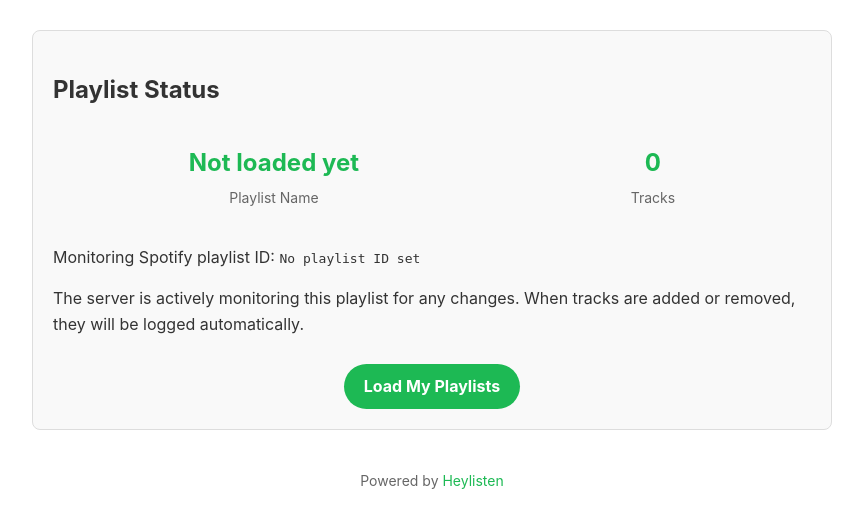
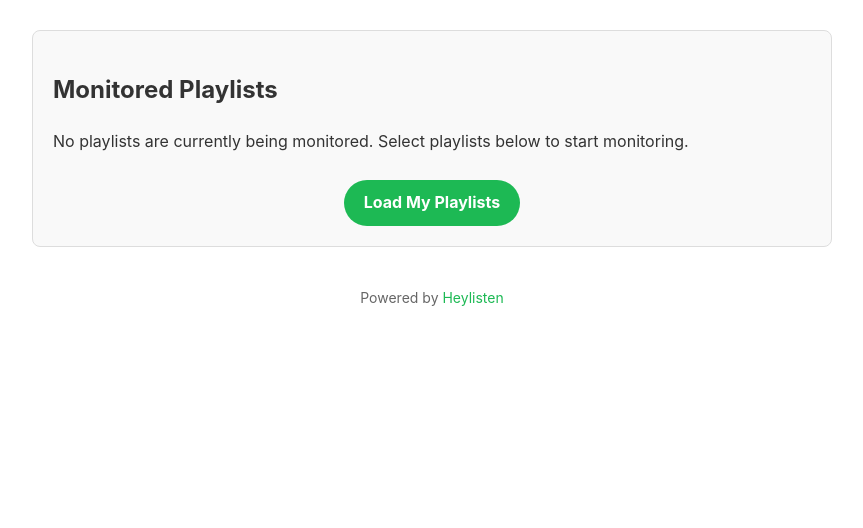
Before and after one commit to barbatron/spotify-hey-listen, a FastAPI app: page / in a window 1280 px wide. Shown: the part 140-668 px from the top of the page, without its empty margins (208-1071 px from the left). Run offline with FastAPI, Linux system fonts and the light colour scheme.

Commit message:
feat: add json database of monitored playlists

```diff
--- a/heylisten/web.py
+++ b/heylisten/web.py
@@ -3,7 +3,7 @@ from pathlib import Path
 from typing import Optional, List, Dict, Any
 from urllib.parse import urlencode
 
-from fastapi import FastAPI, Request, HTTPException, Depends
+from fastapi import FastAPI, Request, HTTPException, Depends, Form
 from fastapi.responses import HTMLResponse, RedirectResponse
 from fastapi.staticfiles import StaticFiles
 from fastapi.templating import Jinja2Templates
@@ -49,24 +49,39 @@ def get_auth_manager():
 @app.get("/", response_class=HTMLResponse)
 async def root(request: Request):
     """Render the main page."""
-    playlist_name = "Not loaded yet"
-    track_count = 0
+    stats = []
 
-    if playlist_monitor and playlist_monitor.cached_playlist:
-        playlist_name = playlist_monitor.cached_playlist.get("name", "Unknown Playlist")
-        track_count = len(playlist_monitor.cached_playlist.get("tracks", []))
+    # Get all monitored playlists
+    monitored_playlists = []
+    if playlist_monitor:
+        monitored_playlists = playlist_monitor.db.get_playlists()
+        for playlist in monitored_playlists:
+            playlist_id = playlist["id"]
+            if playlist_id in playlist_monitor.cached_playlists:
+                cached_data = playlist_monitor.cached_playlists[playlist_id]
+                stats.append(
+                    {
+                        "id": playlist_id,
+                        "name": cached_data.get("name", "Unknown Playlist"),
+                        "track_count": len(cached_data.get("tracks", [])),
+                    }
+                )
 
     # Get user playlists if available
-    playlists = user_playlists.get("current", [])
+    available_playlists = user_playlists.get("current", [])
+
+    # Mark which playlists are being monitored
+    monitored_ids = [p["id"] for p in monitored_playlists]
+    for playlist in available_playlists:
+        playlist["monitored"] = playlist["id"] in monitored_ids
 
     return templates.TemplateResponse(
         "index.html",
         {
             "request": request,
-            "playlist_name": playlist_name,
-            "track_count": track_count,
-            "playlist_id": os.getenv("SPOT_PLAYLIST_ID", "No playlist ID set"),
-            "playlists": playlists,
+            "stats": stats,
+            "monitored_count": len(monitored_playlists),
+            "playlists": available_playlists,
         },
     )
 
@@ -118,12 +133,12 @@ async def load_playlists():
         # Fetch user playlists with pagination
         playlists = []
         results = sp.current_user_playlists(limit=50)
-        playlists.extend(results['items'])
+        playlists.extend(results["items"])
 
         # Handle pagination to get all playlists
-        while results['next']:
+        while results["next"]:
             results = sp.next(results)
-            playlists.extend(results['items'])
+            playlists.extend(results["items"])
 
         logger.info(f"Fetched a total of {len(playlists)} playlists for user {user_data['id']}")
 
@@ -148,7 +163,9 @@ async def load_playlists():
         # Store playlists in memory
         user_playlists["current"] = collab_playlists
 
-        logger.info(f"Loaded {len(collab_playlists)} collaborative/owned playlists for user {user_data['id']}")
+        logger.info(
+            f"Loaded {len(collab_playlists)} collaborative/owned playlists for user {user_data['id']}"
+        )
 
         # Redirect back to main page
         return RedirectResponse(url="/")
@@ -157,17 +174,61 @@ async def load_playlists():
         return {"error": str(e)}
 
 
-@app.get("/select-playlist/{playlist_id}")
-async def select_playlist(playlist_id: str):
-    """Update the monitored playlist."""
+@app.post("/update-monitored-playlists")
+async def update_monitored_playlists(request: Request):
+    """Update which playlists should be monitored."""
     if not playlist_monitor:
         raise HTTPException(status_code=500, detail="Playlist monitor not initialized")
 
     try:
-        # Update environment variable (for persistence after restart)
-        os.environ["SPOT_PLAYLIST_ID"] = playlist_id
+        form_data = await request.form()
+        selected_ids = form_data.getlist("playlist_ids")
 
-        # Set the new playlist in the monitor
+        if not selected_ids:
+            # Form data might be structured differently
+            selected_ids = []
+            for key, value in form_data.items():
+                if key.startswith("playlist_") and value == "on":
+                    # Extract playlist ID from the checkbox name (playlist_XXXX)
+                    playlist_id = key.split("_")[1]
+                    selected_ids.append(playlist_id)
+
+        logger.info(f"Updating monitored playlists: {selected_ids}")
+
+        # Update the database with selected playlists
+        all_playlists = user_playlists.get("current", [])
+        playlist_monitor.db.update_monitored_playlists(selected_ids, all_playlists)
+
+        # Perform an immediate check
+        playlist_monitor.check_for_changes()
+
+        return RedirectResponse(url="/", status_code=303)  # POST-redirect-GET pattern
+    except Exception as e:
+        logger.error(f"Error updating monitored playlists: {e}")
+        raise HTTPException(status_code=500, detail=str(e))
+
+
+@app.get("/select-playlist/{playlist_id}")
+async def select_playlist(playlist_id: str):
+    """Update the monitored playlist (legacy endpoint)."""
+    if not playlist_monitor:
+        raise HTTPException(status_code=500, detail="Playlist monitor not initialized")
+
+    try:
+        # Find the playlist in the available playlists
+        playlist_data = None
+        for playlist in user_playlists.get("current", []):
+            if playlist["id"] == playlist_id:
+                playlist_data = playlist
+                break
+
+        if not playlist_data:
+            raise HTTPException(status_code=404, detail="Playlist not found")
+
+        # Add to database
+        playlist_monitor.db.add_playlist(playlist_data)
+
+        # For backward compatibility
         playlist_monitor.playlist_id = playlist_id
 
         # Perform an immediate check
--- a/pyproject.toml
+++ b/pyproject.toml
@@ -15,6 +15,7 @@ dotenv = "^0.9.9"
 fastapi = "^0.110.0"
 uvicorn = "^0.29.0"
 jinja2 = "^3.1.3"
+python-multipart = "^0.0.9"
 
 [tool.poetry.group.dev.dependencies]
 ruff = "^0.1.0"
--- a/templates/index.html
+++ b/templates/index.html
@@ -127,50 +160,75 @@
     </div>
 
     <div class="container">
-      <h2>Playlist Status</h2>
+      <h2>Monitored Playlists</h2>
+
+      {% if stats %}
       <div class="stats">
+        {% for playlist in stats %}
         <div class="stat-item">
-          <div class="stat-value">{{ playlist_name }}</div>
-          <div class="stat-label">Playlist Name</div>
+          <div class="stat-value">{{ playlist.name }}</div>
+          <div class="stat-label">{{ playlist.track_count }} tracks</div>
         </div>
-        <div class="stat-item">
-          <div class="stat-value">{{ track_count }}</div>
-          <div class="stat-label">Tracks</div>
-        </div>
+        {% endfor %}
       </div>
 
       <p>
-        Monitoring Spotify playlist ID: <code>{{ playlist_id }}</code>
+        Currently monitoring {{ monitored_count }} playlist{% if monitored_count
+        != 1 %}s{% endif %}.
       </p>
-
+      {% else %}
       <p>
-        The server is actively monitoring this playlist for any changes. When
-        tracks are added or removed, they will be logged automatically.
+        No playlists are currently being monitored. Select playlists below to
+        start monitoring.
       </p>
+      {% endif %}
 
       <div style="text-align: center">
         <a href="/login" class="button">Load My Playlists</a>
       </div>
 
       {% if playlists %}
+      <form action="/update-monitored-playlists" method="post">
         <div class="playlist-list">
           <h3>Your Playlists</h3>
+          <p>Select the playlists you want to monitor:</p>
+
           {% for playlist in playlists %}
           <div class="playlist-item">
             <div>
-            <div class="playlist-name">{{ playlist.name }}</div>
+              <div class="checkbox-container">
+                <input
+                  type="checkbox"
+                  id="playlist_{{ playlist.id }}"
+                  name="playlist_{{ playlist.id }}"
+                  {%
+                  if
+                  playlist.monitored
+                  %}checked{%
+                  endif
+                  %}
+                >
+                <label for="playlist_{{ playlist.id }}" class="playlist-name">
+                  {{ playlist.name }} {% if playlist.monitored %}<span
+                    class="monitored-badge"
+                  >Monitored</span>{% endif %}
+                </label>
+              </div>
               <div class="playlist-meta">
                 {{ playlist.track_count }} tracks {% if playlist.collaborative
                 %}(Collaborative){% endif %} • Owner: {{ playlist.owner }}
               </div>
             </div>
-          <div class="playlist-actions">
-            <a href="/select-playlist/{{ playlist.id }}" class="select-btn"
-            >Monitor</a>
-          </div>
           </div>
           {% endfor %}
         </div>
+
+        <input
+          type="submit"
+          value="Update Monitored Playlists"
+          class="update-btn"
+        >
+      </form>
       {% endif %}
     </div>
 
```
Also changed, not shown: other parts of templates/index.html (+33 -0 lines), heylisten/db.py (added, +73 -0 lines), heylisten/main.py (+134 -40 lines), 2 other files. Lines whose indentation alone changed are shown as unchanged.
